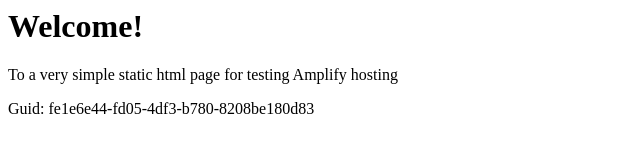
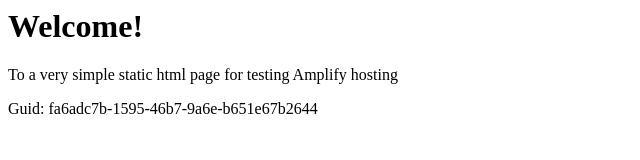
Before and after one commit to aws-aemilia-nrt/Github-PR-Commit-Integration-Test-DoNotTouch-GitHubWebhookPushCanaryTest-v1-prod-ap-northeast-1, a website: page src/index.html in a window 1280 px wide. Shown: the full height of the page, 0-640 px from the left. Drawn offline with Linux system fonts and the light colour scheme.

Commit message:
commit from integ tests

```diff
--- a/src/index.html
+++ b/src/index.html
@@ -12,6 +12,6 @@
 <body>
     <h1>Welcome!</h1>
     <p>To a very simple static html page for testing Amplify hosting</p>
-    <p>Guid: fe1e6e44-fd05-4df3-b780-8208be180d83</p></body>
+    <p>Guid: fa6adc7b-1595-46b7-9a6e-b651e67b2644</p></body>
 
 </html>
```
